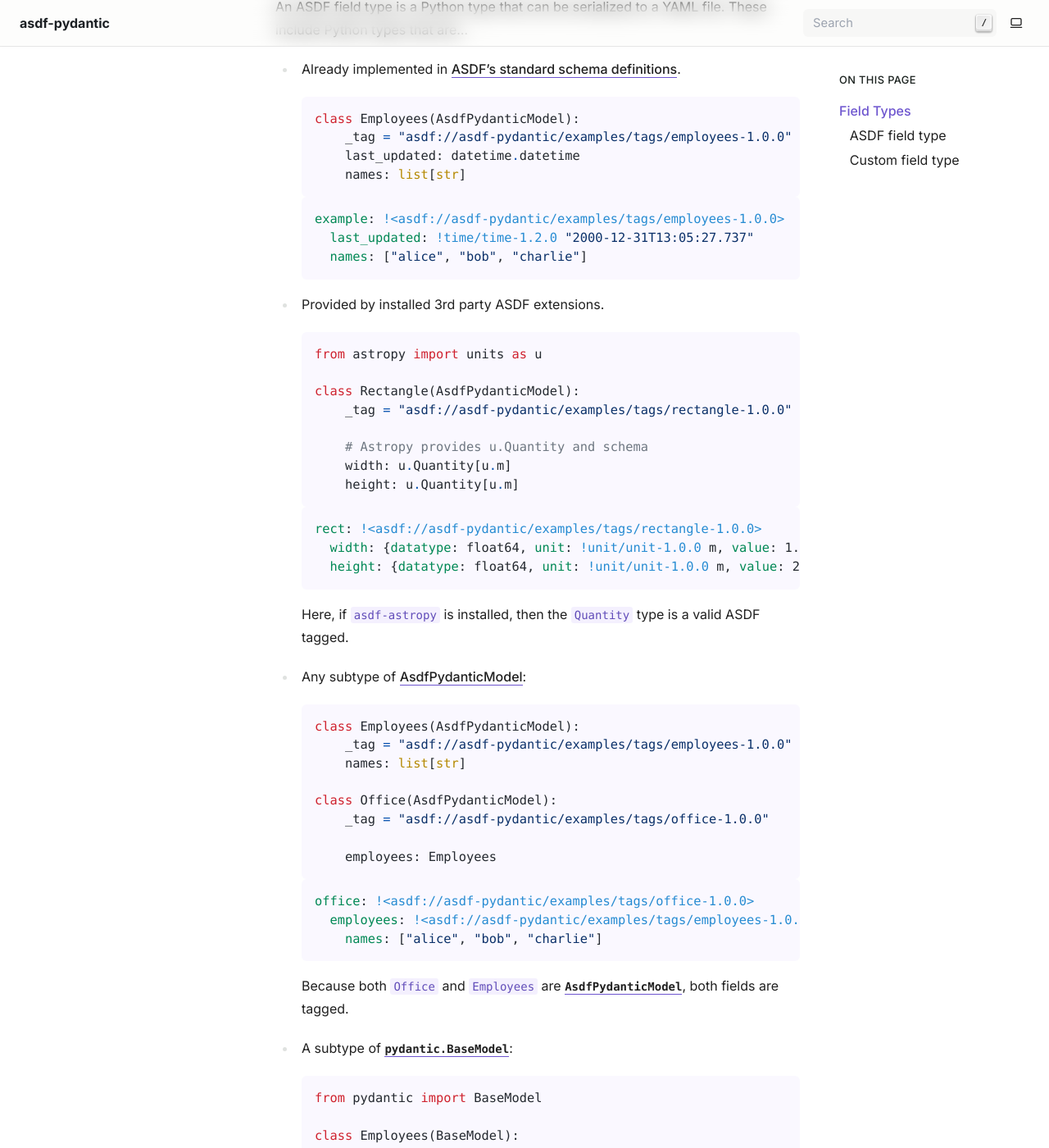
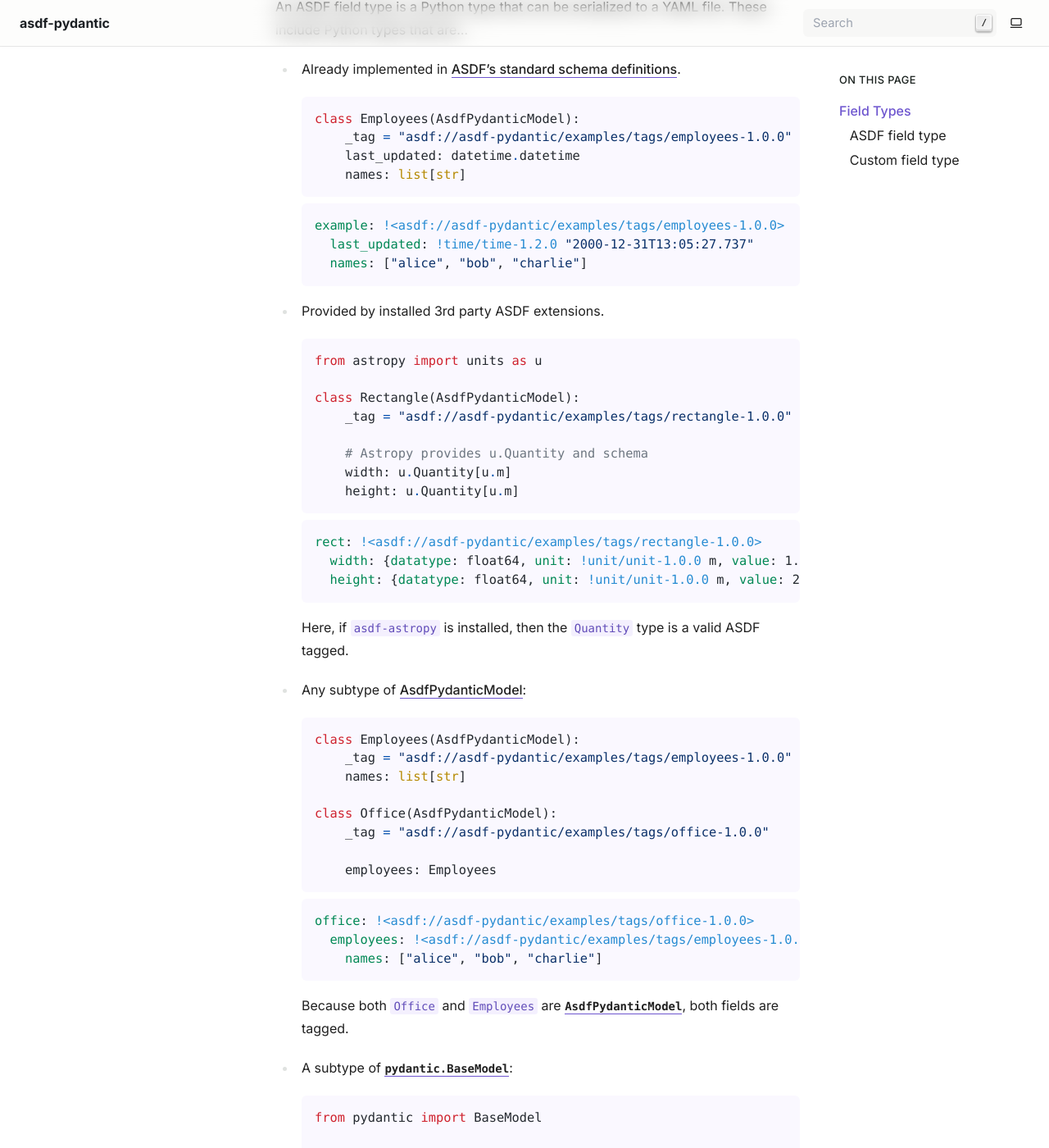
Before and after one commit to ketozhang/asdf-pydantic, a Sphinx documentation site: the page built from docs/tutorials/writing-asdf-pydantic-models.md, in a window 1280 px wide and 1400 px high, scrolled down 784 px. Shown: the whole window at 82% size. Built offline with Sphinx 7.4.7, drawn with Linux system fonts in a browser that asks for light colours.

Commit message:
docs: increase spacing between code blocks

```diff
--- /dev/null
+++ b/docs/_static/custom.css
@@ -0,0 +1,3 @@
+.highlight {
+    margin-bottom: 0.5em;
+}
--- a/docs/conf.py
+++ b/docs/conf.py
@@ -32,6 +32,9 @@ myst_enable_extensions = [
     "substitution",
     "tasklist",
 ]
+html_css_files = [
+    "custom.css",
+]
 
 templates_path = ["_templates"]
 exclude_patterns = ["_build", "Thumbs.db", ".DS_Store"]
```
